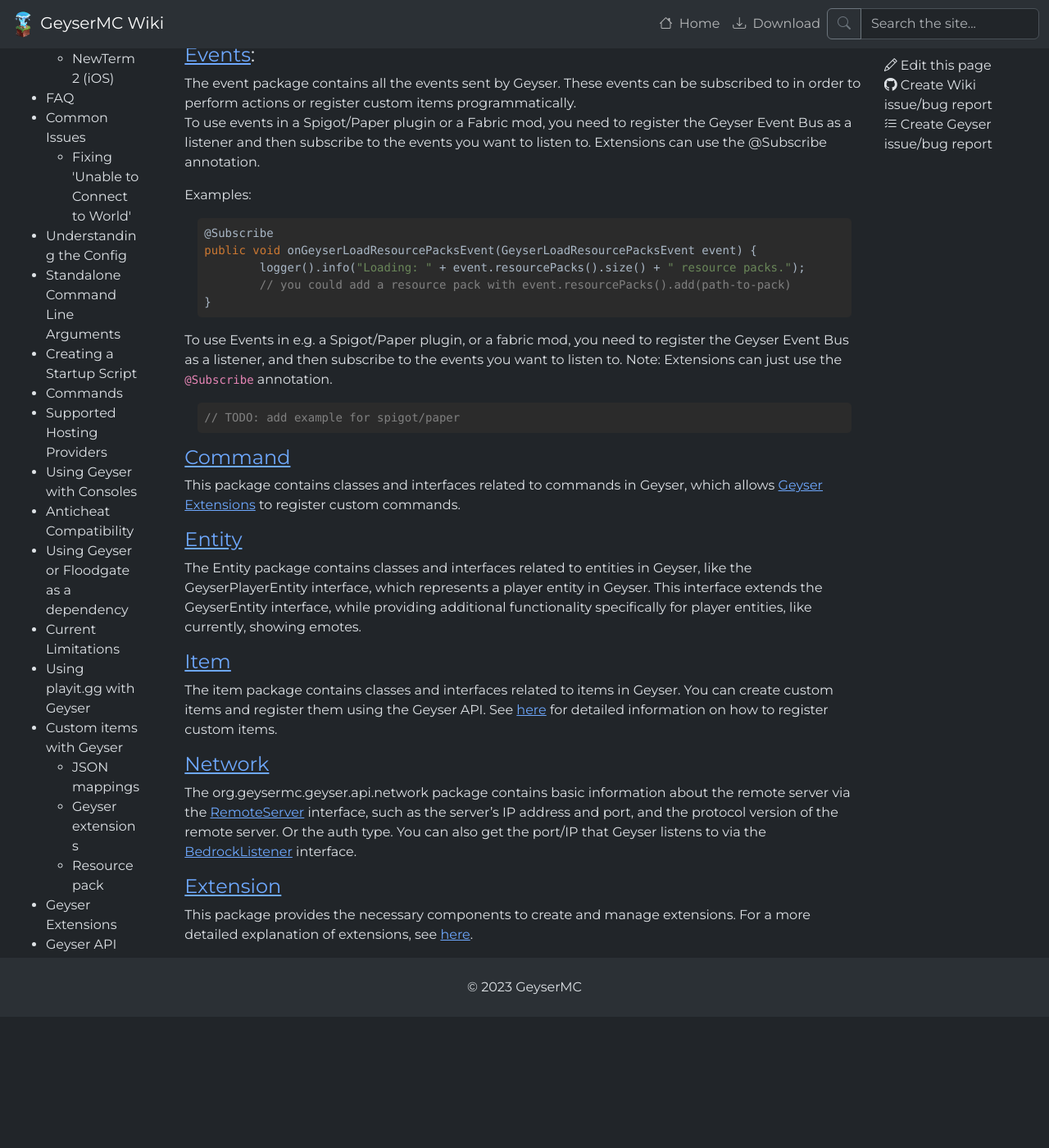
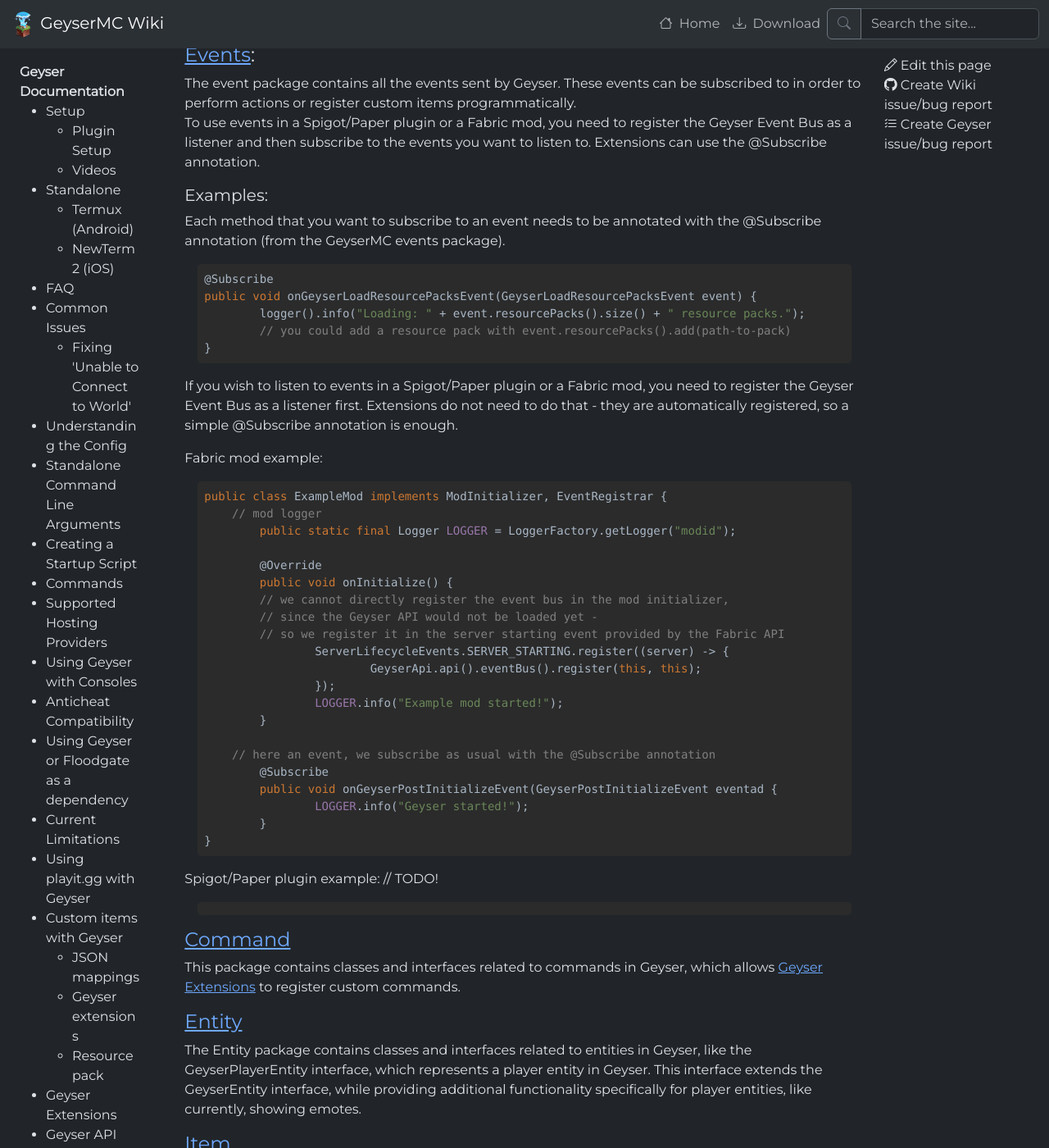
Before and after one commit to GeyserMC/GeyserWiki, a Jekyll site: the page built from _docs/geyser/geyser-api.md, in a window 1280 px wide and 1400 px high, scrolled down 1401 px. Shown: the whole window at 82% size. Built offline with Jekyll 4.4.1, drawn with Linux system fonts in a browser that asks for light colours; before the commit the page ends 2641 px from its top, so only the background shows below that.

Commit message:
add fabric event subscribe example

````diff
--- a/_docs/geyser/geyser-api.md
+++ b/_docs/geyser/geyser-api.md
@@ -65,8 +65,9 @@
 To use events in a Spigot/Paper plugin or a Fabric mod, you need to register the Geyser Event Bus as a listener and then subscribe to the events you want to listen to.
 Extensions can use the @Subscribe annotation.
 
-Examples:
+##### Examples:
 
+Each method that you want to subscribe to an event needs to be annotated with the @Subscribe annotation (from the GeyserMC events package).
 ```java
 @Subscribe
 public void onGeyserLoadResourcePacksEvent(GeyserLoadResourcePacksEvent event) {
@@ -74,12 +75,37 @@
         // you could add a resource pack with event.resourcePacks().add(path-to-pack)
 }
 ```
+If you wish to listen to events in a Spigot/Paper plugin or a Fabric mod, you need to register the Geyser Event Bus as a listener first.
+Extensions do not need to do that - they are automatically registered, so a simple @Subscribe annotation is enough.
 
-To use Events in e.g. a Spigot/Paper plugin, or a fabric mod, you need to register the Geyser Event Bus as a listener, and then subscribe to the events you want to listen to.
-Note: Extensions can just use the `@Subscribe` annotation.
+Fabric mod example:
+```java
+public class ExampleMod implements ModInitializer, EventRegistrar {
+    // mod logger
+	public static final Logger LOGGER = LoggerFactory.getLogger("modid");
 
+	@Override
+	public void onInitialize() {
+        // we cannot directly register the event bus in the mod initializer,
+        // since the Geyser API would not be loaded yet -
+        // so we register it in the server starting event provided by the Fabric API
+		ServerLifecycleEvents.SERVER_STARTING.register((server) -> {
+			GeyserApi.api().eventBus().register(this, this);
+		});
+		LOGGER.info("Example mod started!");
+	}
+
+    // here an event, we subscribe as usual with the @Subscribe annotation
+	@Subscribe
+	public void onGeyserPostInitializeEvent(GeyserPostInitializeEvent eventad {
+		LOGGER.info("Geyser started!");
+	}
+}
+```
+
+Spigot/Paper plugin example:
+// TODO!
 ```java
-// TODO: add example for spigot/paper
 ```
 
 #### [Command](https://github.com/GeyserMC/Geyser/tree/master/api/src/main/java/org/geysermc/geyser/api/command)
````
